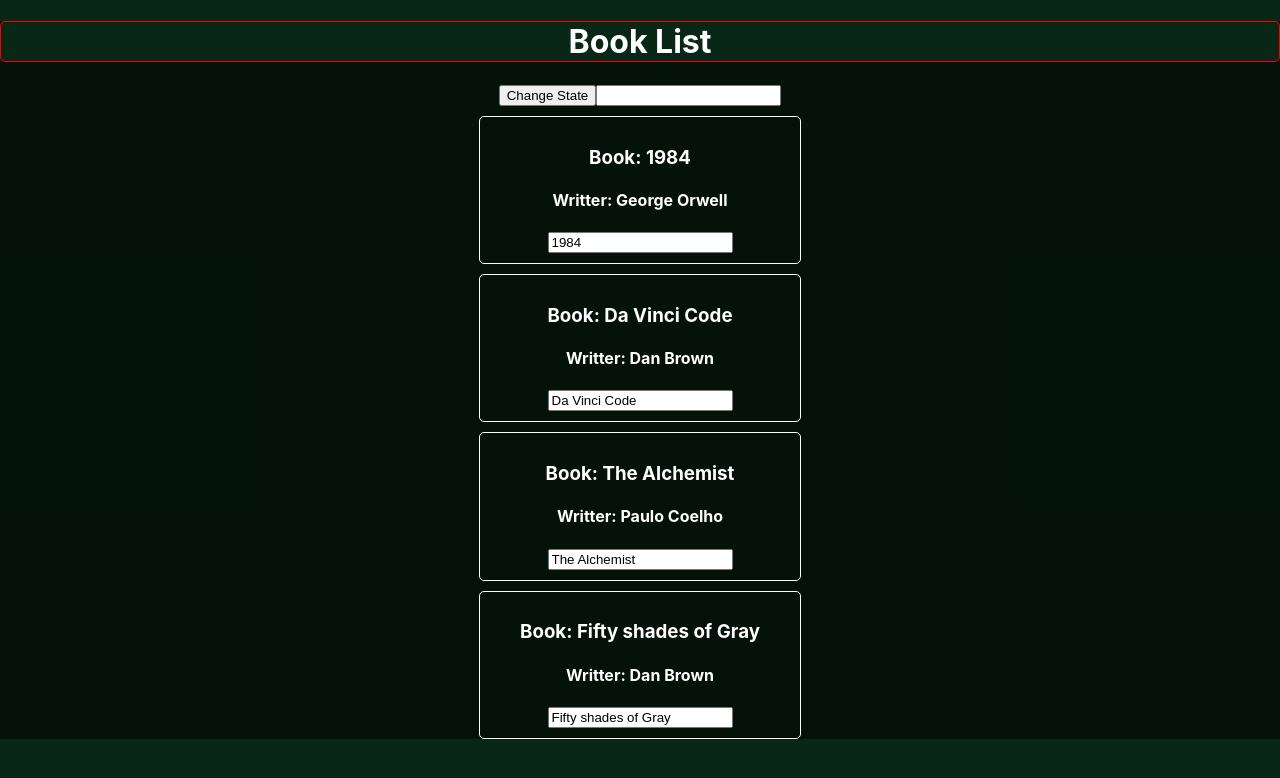
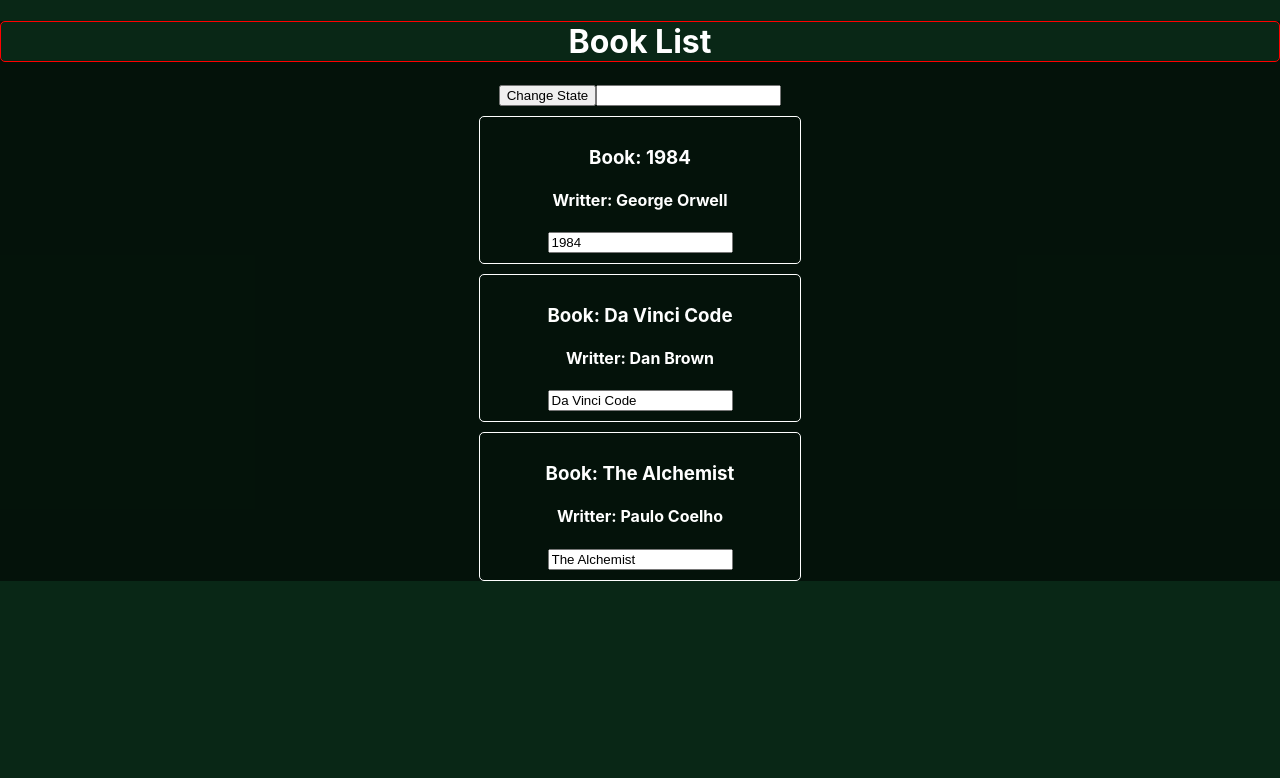
Before and after one commit to ahmedisshere/rantpack, a React (Create React App) app: page / in a window 1280 px wide. Shown: the top 778 px of the page. Built offline with nearby package versions, Linux system fonts and the light colour scheme.

Commit message:
test scripts

```diff
--- a/src/App.js
+++ b/src/App.js
@@ -12,8 +12,7 @@ class App extends Component {
     books: [
       { bookName: "1984", writer: "George Orwell" },
       { bookName: "Da Vinci Code", writer: "Dan Brown" },
-      { bookName: "The Alchemist", writer: "Paulo Coelho" },
-      { bookName: "Fifty shades of Gray", writer: "Dan Brown" }
+      { bookName: "The Alchemist", writer: "Paulo Coelho" }
     ],
 
     otherProp: "some other random bullshit.."
```
